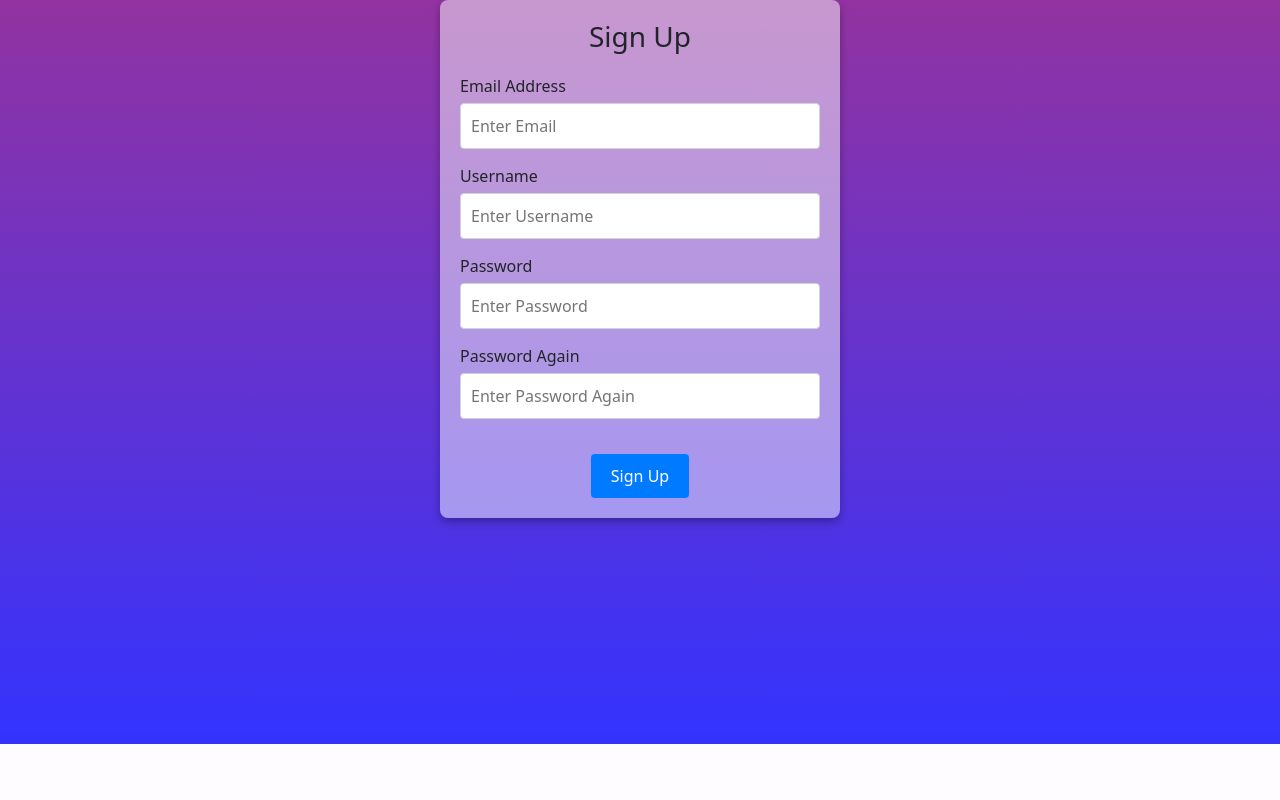
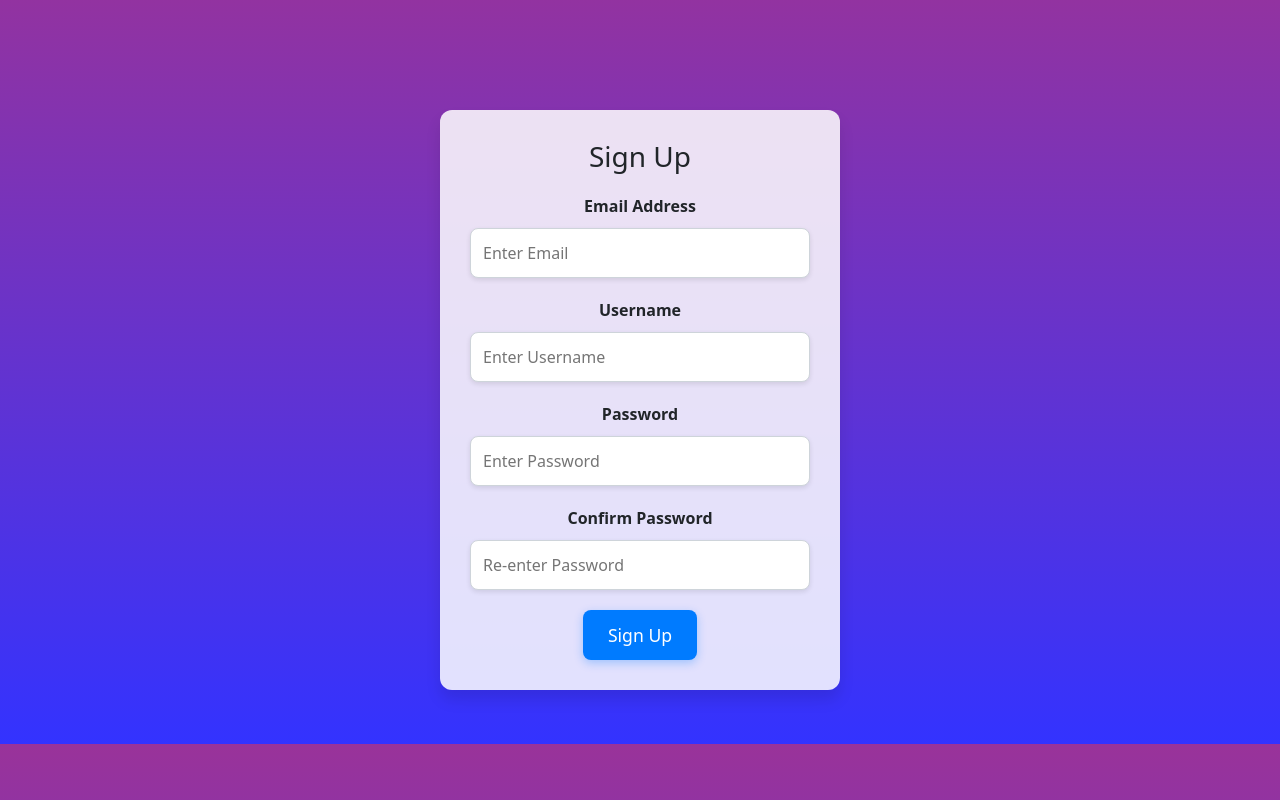
Before and after one commit to aneesmuhammeed/Blog-flask, a Flask app: page /sign-up in a window 1280 px wide. Shown: the part 56-856 px from the top of the page. Before the commit the page ends 800 px from the top, so only its background shows below. Run offline with Flask 3, Linux system fonts and the light colour scheme; some libraries are stand-ins or nearby versions.

Commit message:
Update signup.html

```diff
--- a/website/templates/signup.html
+++ b/website/templates/signup.html
@@ -1,20 +1,23 @@
-{% extends "base.html" %} {% block title %}Sign Up{% endblock %} {% block
-  content %}
+{% extends "base.html" %}
+
+{% block title %}Sign Up{% endblock %}
+
+{% block content %}
+  <div style="display: flex; justify-content: center; align-items: center; height: 100vh;">
     <form method="POST" style="
-    background: rgba(255, 255, 255, 0.49);
-    border-radius: 8px;
-    padding: 20px;
-    box-shadow: 0 4px 8px rgba(0, 0, 0, 0.3);
+      background: rgba(255, 255, 255, 0.85);
+      border-radius: 12px;
+      padding: 30px;
+      box-shadow: 0 10px 15px rgba(0, 0, 0, 0.1);
       width: 90%;
       max-width: 400px;
-    display: flex;
-    flex-direction: column;
-    align-items: center;
-    margin: 0 auto;
+      text-align: center;
     ">
-    <h3 style="margin-bottom: 20px; text-align: center;">Sign Up</h3>
-    <div style="width: 100%; margin-bottom: 15px;">
-      <label for="email" style="display: block; margin-bottom: 5px;">Email Address</label>
+        <h3 style="margin-bottom: 20px;">Sign Up</h3>
+
+        <!-- Email Field -->
+        <div style="margin-bottom: 20px;">
+          <label for="email" style="display: block; margin-bottom: 10px; font-weight: bold;">Email Address</label>
           <input
             type="text"
             id="email"
@@ -22,14 +25,18 @@
             placeholder="Enter Email"
             style="
               width: 100%;
-          padding: 10px;
-          border-radius: 4px;
+              padding: 12px;
+              border-radius: 8px;
               border: 1px solid #ced4da;
+              box-shadow: 0 2px 5px rgba(0, 0, 0, 0.1);
+              font-size: 1em;
             "
           />
         </div>
-    <div style="width: 100%; margin-bottom: 15px;">
-      <label for="username" style="display: block; margin-bottom: 5px;">Username</label>
+
+        <!-- Username Field -->
+        <div style="margin-bottom: 20px;">
+          <label for="username" style="display: block; margin-bottom: 10px; font-weight: bold;">Username</label>
           <input
             type="text"
             id="username"
@@ -37,14 +44,18 @@
             placeholder="Enter Username"
             style="
               width: 100%;
-          padding: 10px;
-          border-radius: 4px;
+              padding: 12px;
+              border-radius: 8px;
               border: 1px solid #ced4da;
+              box-shadow: 0 2px 5px rgba(0, 0, 0, 0.1);
+              font-size: 1em;
             "
           />
         </div>
-    <div style="width: 100%; margin-bottom: 15px;">
-      <label for="password1" style="display: block; margin-bottom: 5px;">Password</label>
+
+        <!-- Password Field -->
+        <div style="margin-bottom: 20px;">
+          <label for="password1" style="display: block; margin-bottom: 10px; font-weight: bold;">Password</label>
           <input
             type="password"
             id="password1"
@@ -52,37 +63,50 @@
             placeholder="Enter Password"
             style="
               width: 100%;
-          padding: 10px;
-          border-radius: 4px;
+              padding: 12px;
+              border-radius: 8px;
               border: 1px solid #ced4da;
+              box-shadow: 0 2px 5px rgba(0, 0, 0, 0.1);
+              font-size: 1em;
             "
           />
         </div>
-    <div style="width: 100%; margin-bottom: 15px;">
-      <label for="password2" style="display: block; margin-bottom: 5px;">Password Again</label>
+
+        <!-- Confirm Password Field -->
+        <div style="margin-bottom: 20px;">
+          <label for="password2" style="display: block; margin-bottom: 10px; font-weight: bold;">Confirm Password</label>
           <input
             type="password"
             id="password2"
             name="password2"
-        placeholder="Enter Password Again"
+            placeholder="Re-enter Password"
             style="
               width: 100%;
-          padding: 10px;
-          border-radius: 4px;
+              padding: 12px;
+              border-radius: 8px;
               border: 1px solid #ced4da;
+              box-shadow: 0 2px 5px rgba(0, 0, 0, 0.1);
+              font-size: 1em;
             "
           />
         </div>
+
+        <!-- Submit Button -->
         <div style="margin-top: 20px;">
           <button type="submit" style="
             background-color: #007bff;
             border: none;
-        padding: 10px 20px;
-        border-radius: 4px;
+            padding: 12px 25px;
+            border-radius: 8px;
             color: white;
             cursor: pointer;
-        transition: background-color 0.3s ease;
-      ">Sign Up</button>
+            font-size: 1.1em;
+            box-shadow: 0 3px 10px rgba(0, 123, 255, 0.3);
+            transition: background-color 0.3s, transform 0.2s;
+          " onmouseover="this.style.backgroundColor='#0056b3'; transform: scale(1.05);" onmouseout="this.style.backgroundColor='#007bff'; transform: scale(1);">
+            Sign Up
+          </button>
         </div>
     </form>
+  </div>
 {% endblock %}
```
Lines whose indentation alone changed are shown as unchanged.
